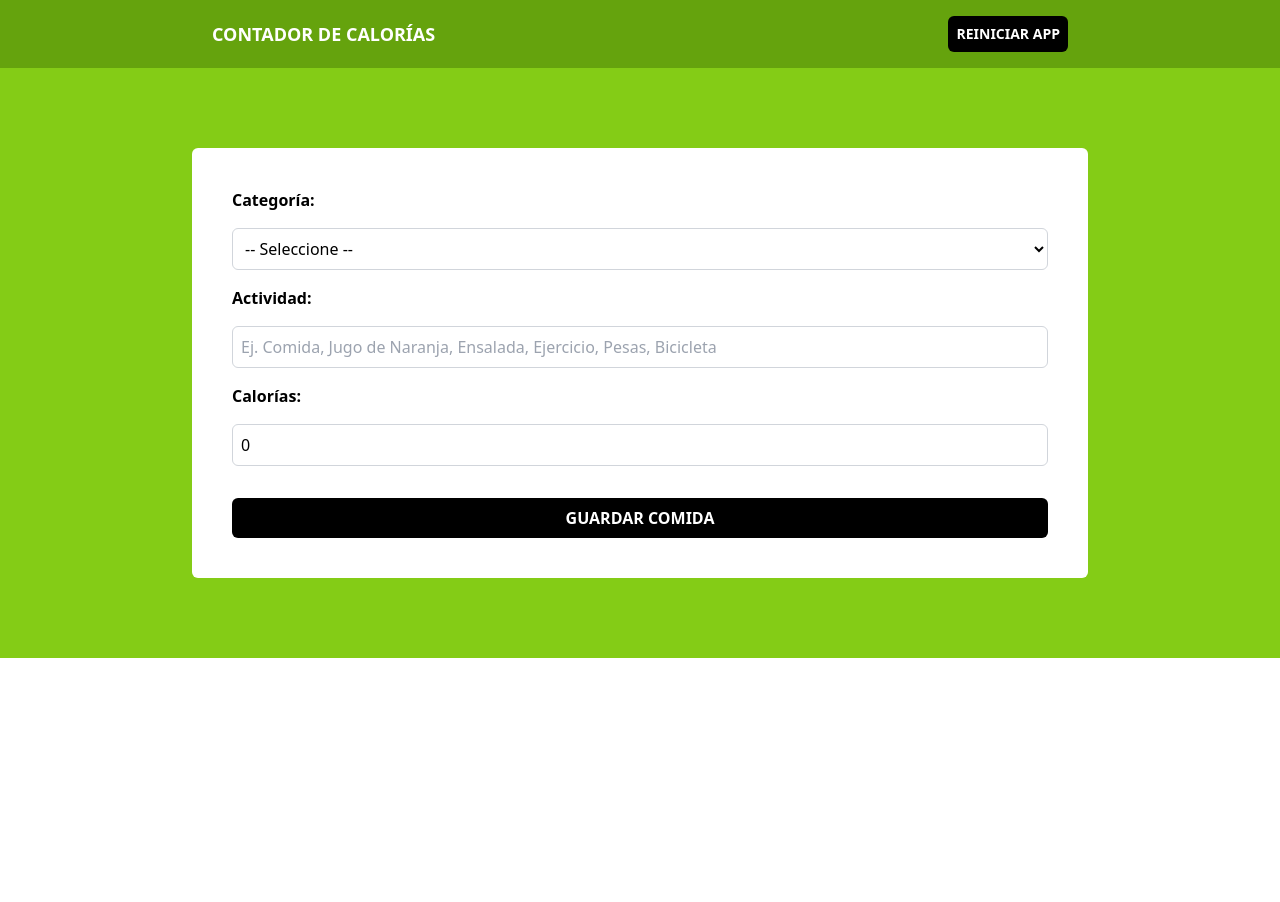
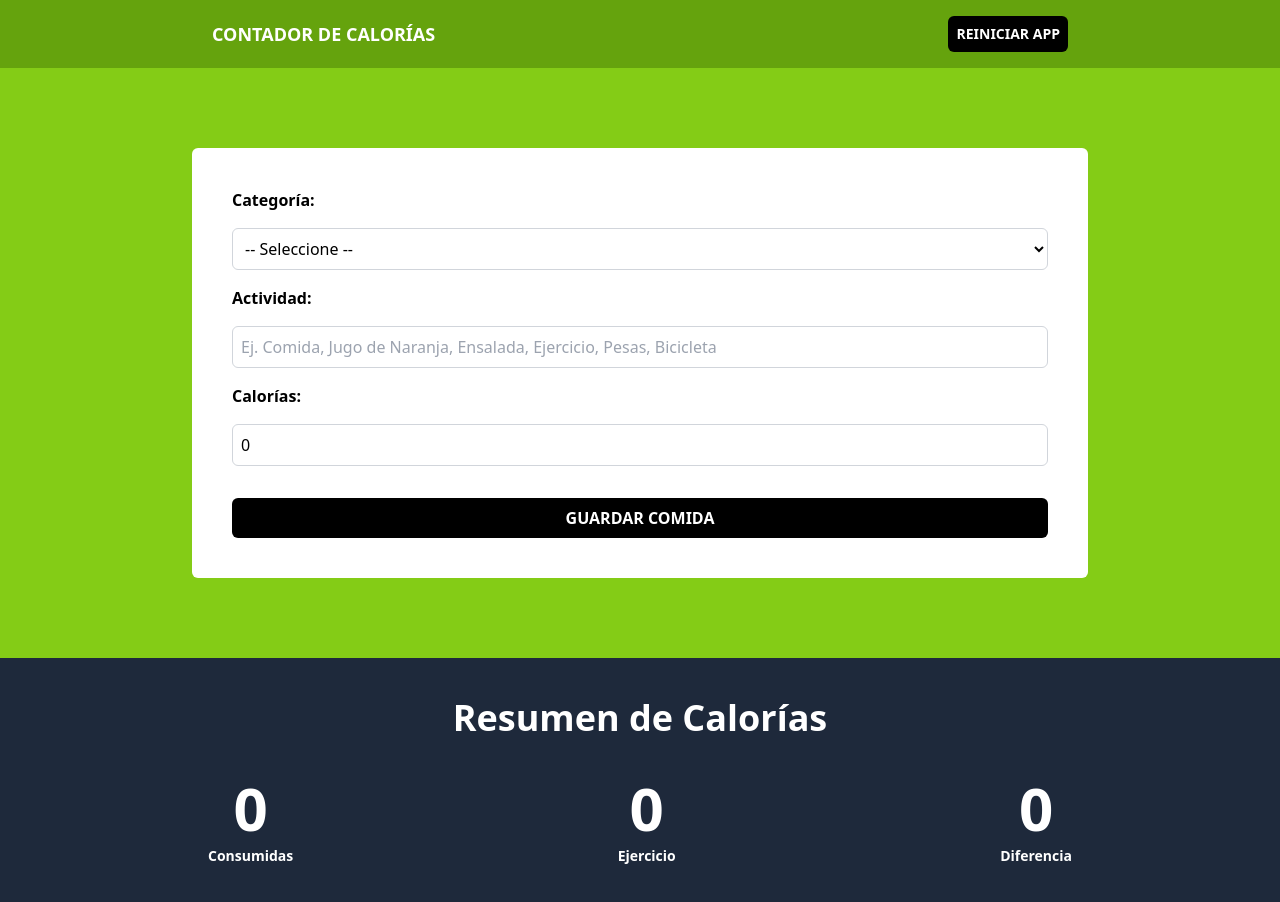
Before and after one commit to deglan-rivas/frontend-ts-calorieCounter, a React (Vite) app: page / in a window 1280 px wide. Shown: the top 902 px of the page. Before the commit the page ends 800 px from the top, so only its background shows below. Built offline with nearby package versions, Linux system fonts and the light colour scheme.

Commit message:
feat: :sparkles: add resume section

```diff
--- a/src/App.tsx
+++ b/src/App.tsx
@@ -1,9 +1,11 @@
 import Counter from "./components/Counter"
+import Resume from "./components/Resume"
 
 function App() {
   return (
     <>
       <Counter/>
+      <Resume/>
     </>
   )
 }
--- /dev/null
+++ b/src/components/Resume.tsx
@@ -0,0 +1,41 @@
+export default function Resume () {
+  return (
+    <section className="bg-slate-800 py-10">
+    <div className="max-w-4xl mx-auto">
+      <h2 className="text-4xl text-white font-semibold text-center mb-10">
+        Resumen de Calorías
+      </h2>
+
+      <div className="flex flex-col justify-between px-4 gap-4
+      md:flex-row">
+        <div className="flex flex-col justify-center gap-2">
+          <p className="text-6xl text-white font-semibold text-center">
+            0
+          </p>
+          <p className="text-sm text-white font-semibold text-center">
+            Consumidas
+          </p>
+        </div>
+
+        <div className="flex flex-col justify-center gap-2">
+          <p className="text-6xl text-white font-semibold text-center">
+            0
+          </p>
+          <p className="text-sm text-white font-semibold text-center">
+            Ejercicio
+          </p>
+        </div>
+
+        <div className="flex flex-col justify-center gap-2">
+          <p className="text-6xl text-white font-semibold text-center">
+            0
+          </p>
+          <p className="text-sm text-white font-semibold text-center">
+            Diferencia
+          </p>
+        </div>
+      </div>
+    </div>
+    </section>
+  )
+}
```
